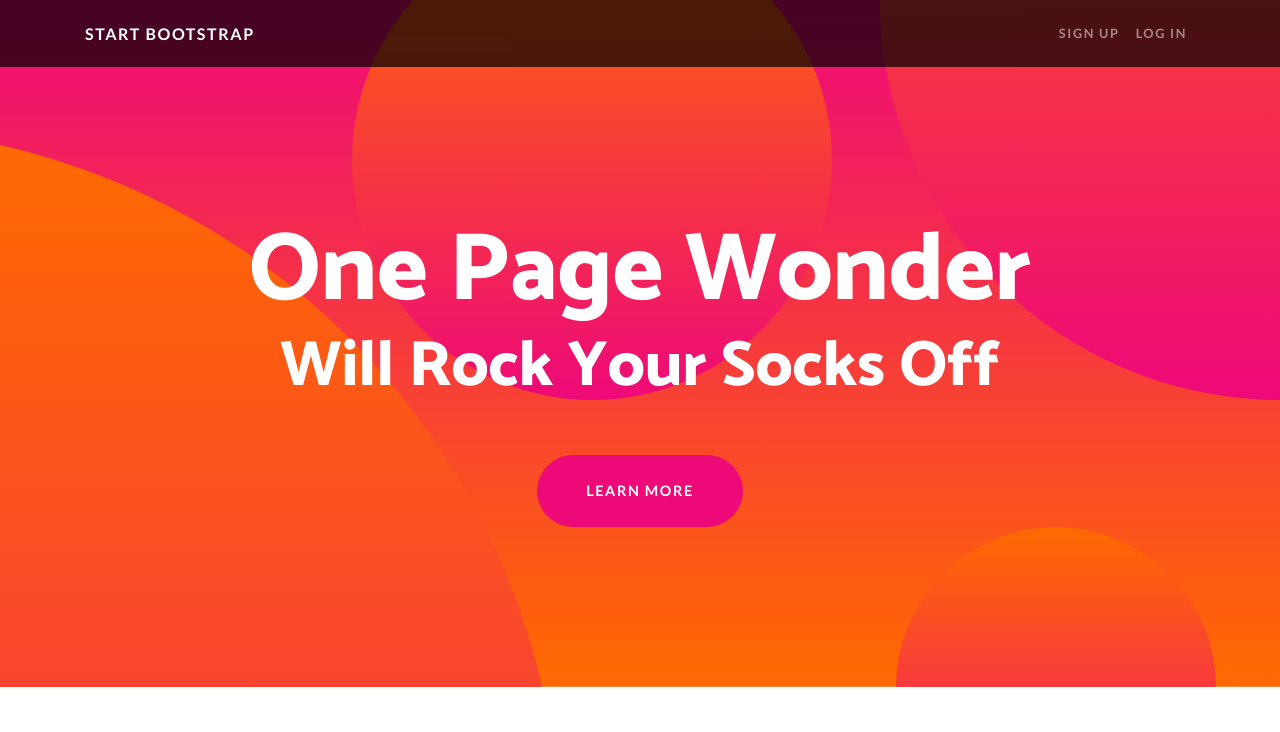
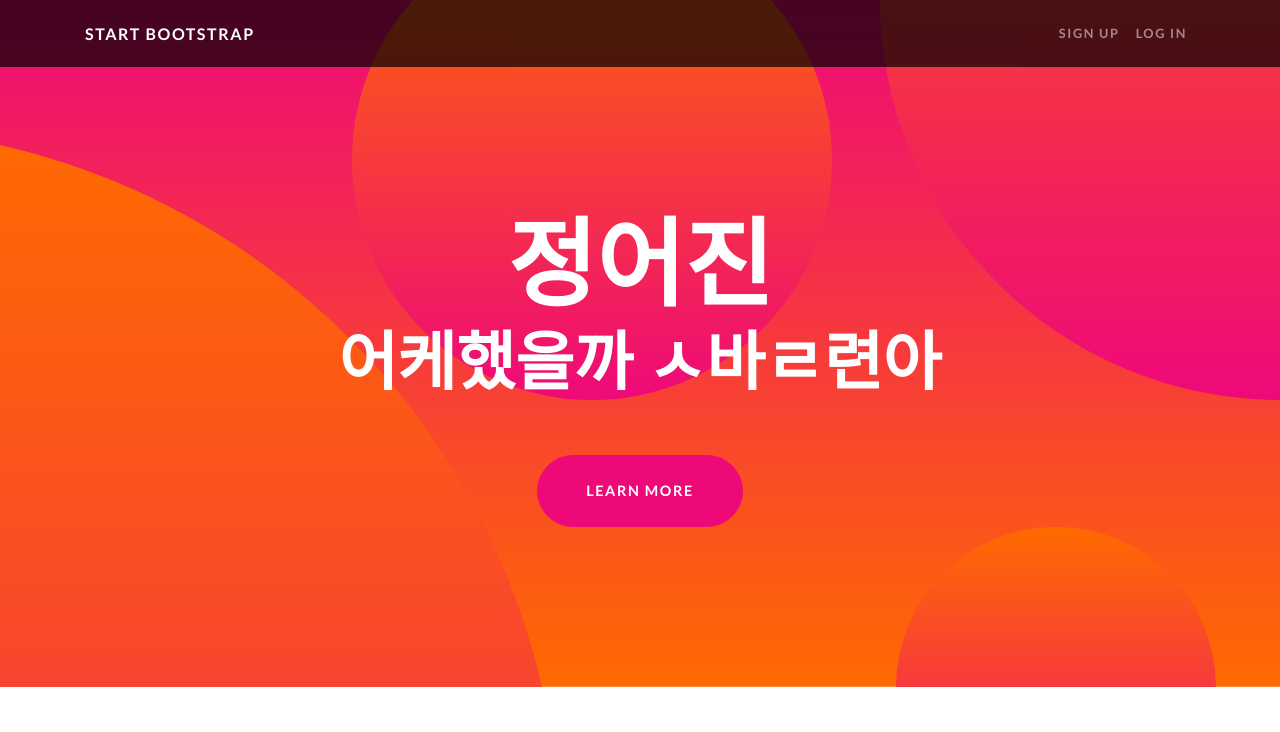
Before and after one commit to chungzz/chu23ngzz.github.io, a website: page index.html in a window 1280 px wide. Shown: the top 732 px of the page. Drawn offline with Linux system fonts and the light colour scheme.

Commit message:
Update index.html

```diff
--- a/index.html
+++ b/index.html
@@ -47,8 +47,8 @@
   <header class="masthead text-center text-white">
     <div class="masthead-content">
       <div class="container">
-        <h1 class="masthead-heading mb-0">One Page Wonder</h1>
-        <h2 class="masthead-subheading mb-0">Will Rock Your Socks Off</h2>
+        <h1 class="masthead-heading mb-0">정어진</h1>
+        <h2 class="masthead-subheading mb-0">어케했을까 ㅅ바ㄹ련아</h2>
         <a href="#" class="btn btn-primary btn-xl rounded-pill mt-5">Learn More</a>
       </div>
     </div>
```
